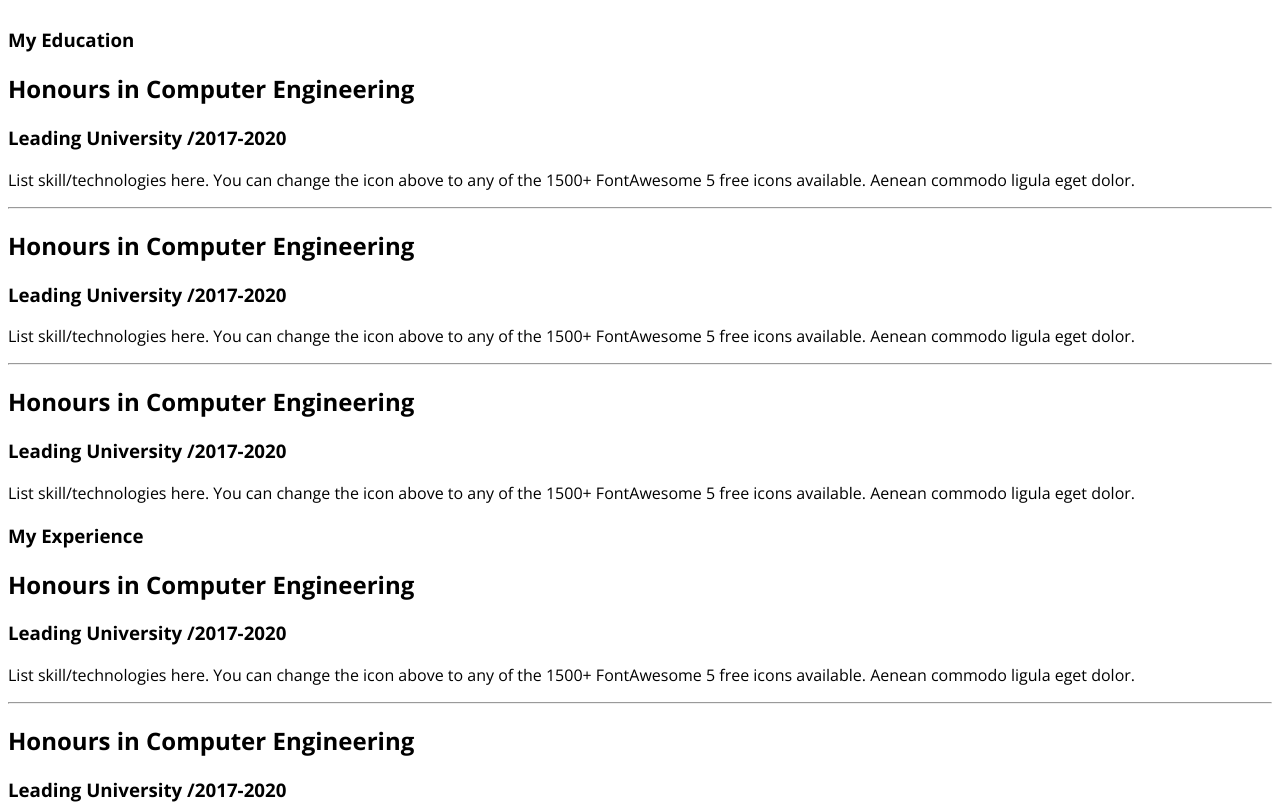
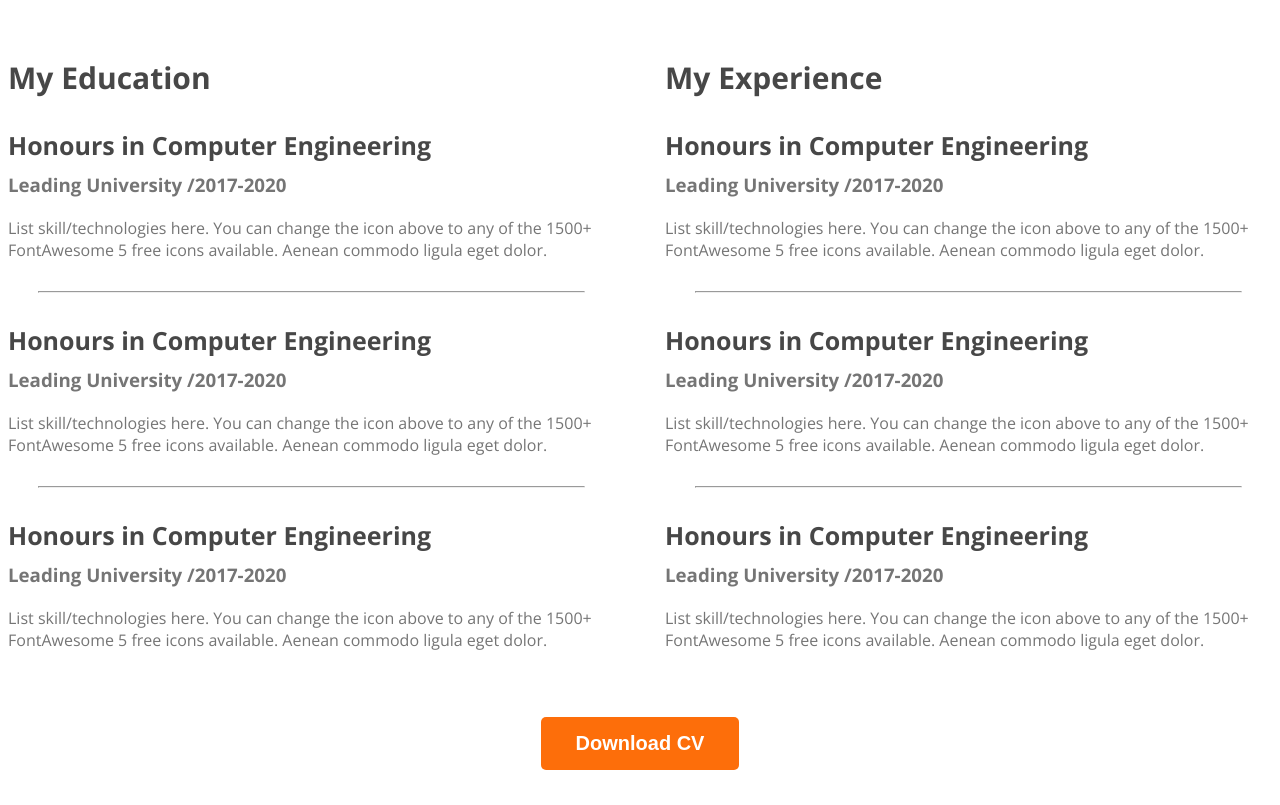
Before and after one commit to Sadik555/developer-portfolio, a plain HTML site: page index.html in a window 1280 px wide. Shown: the part 2300-3105 px from the top of the page. After the commit the page ends 3078 px from the top, so only its background shows below. Drawn offline with nearby package versions, Linux system fonts and the light colour scheme.

Commit message:
finished the resume section

```diff
--- a/index.html
+++ b/index.html
@@ -97,7 +97,8 @@
         <section>
             <h3 class="section-title">A summary of My Resume</h3>
 
-            <div class="resume-column">
+            <div class="resume-container">
+               <div class="resume-column">
                 <h3 class="resume-column-title">My Education</h3>
 
                 <div class="resume-item">
@@ -120,8 +121,8 @@
                     <p class="resume-item-description">List skill/technologies here. You can change the icon above
                         to any of the 1500+ FontAwesome 5 free icons available. Aenean commodo ligula eget dolor.</p>
                 </div>
-            </div>
-            <div class="resume-column">
+             </div>
+             <div class="resume-column">
                 <h3 class="resume-column-title">My Experience</h3>
 
                 <div class="resume-item">
@@ -145,9 +146,12 @@
                         to any of the 1500+ FontAwesome 5 free icons available. Aenean commodo ligula eget dolor.</p>
                 </div>
 
+             </div>
+             </div>
             </div>
-            </div>
-
+             <div class="download-cv">
+                <button class="btn-primary">Download CV</button>
+             </div>
         </section>
     </main>
     <footer>
--- a/styles/portfolio.css
+++ b/styles/portfolio.css
@@ -103,6 +103,7 @@ nav a {
     max-width: 1140px;
     margin: 0 auto;
 }
+
 main section {
     margin-top: 130px;
 }
@@ -144,3 +145,34 @@ main section {
 .skill-description {
     color: #757575;
 }
+/*resume section styles*/
+.resume-column-title {
+    color: #474747;
+    font-size: 30px;
+    font-weight: 700;
+}
+.resume-container {
+    display: flex;
+    gap: 50px;
+
+}
+.resume-item-title{
+    color: #474747;
+    font-size: 25px;
+    font-weight: 700;
+    margin-bottom: 10px;
+}
+.resume-item-institute{
+    margin-bottom: 20px;
+    margin-top: 0px;
+}
+.resume-item-institute, .resume-item-description {
+    color: #757575;
+}
+.resume-container hr{
+    margin: 30px;
+}
+.download-cv{
+    text-align: center;
+    margin-top: 50px;
+}
```
